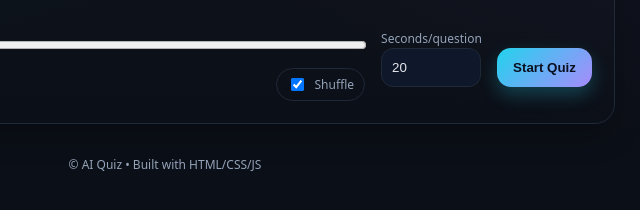
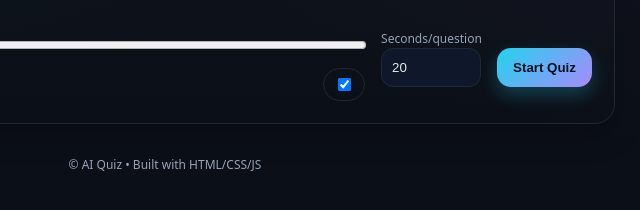
Before and after one commit to sahilgariya/AI-quiz, a plain HTML site: page index.html in a window 1280 px wide. Shown: the part 392-602 px from the top of the page, 475-1115 px from the left. Drawn offline with Linux system fonts and the light colour scheme.

Commit message:
Update index.html

```diff
--- a/index.html
+++ b/index.html
@@ -107,7 +107,7 @@ a{color:var(--accent)}
       <div class="meta"><span class="pill">Selected: <b id="countVal">10</b></span>
         <label class="pill" style="display:flex; align-items:center; gap:8px">
           <input id="shuffle" type="checkbox" checked>
-          Shuffle
+
         </label>
       </div>
     </div>
```
